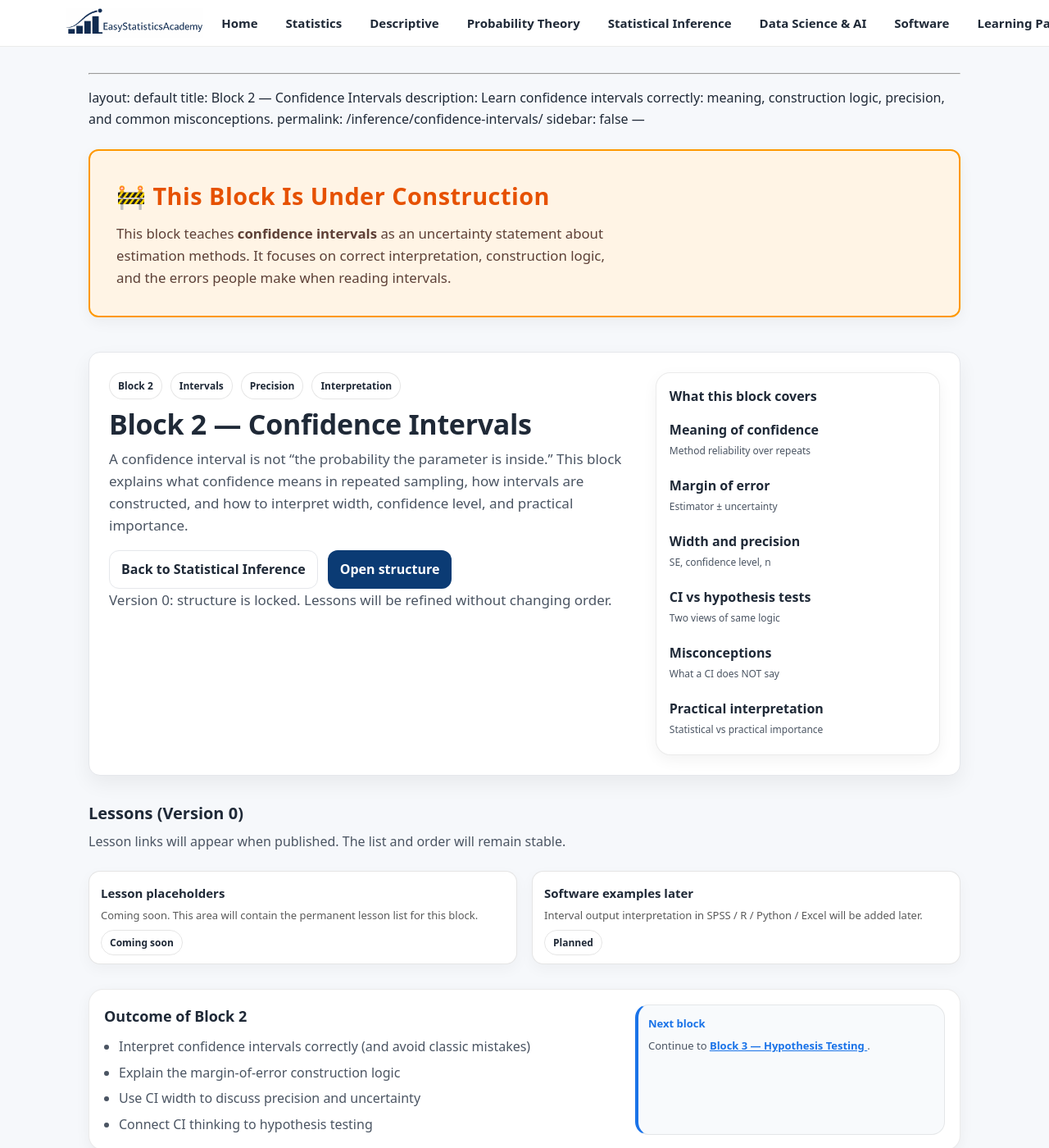
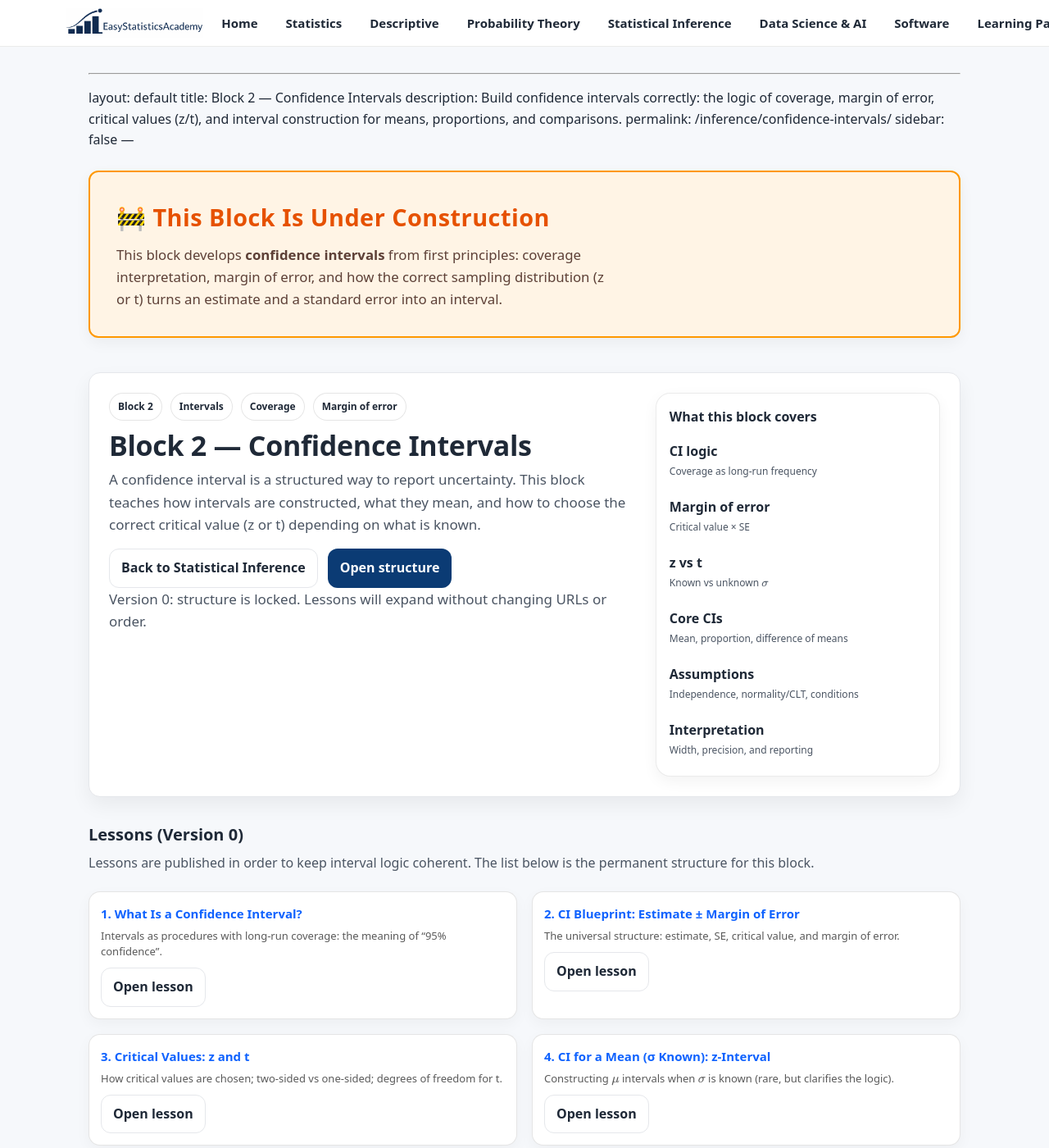
Before and after one commit to ammar-homaida-statistics/easystatisticsacademy, a Jekyll site: the page built from inference/confidence-intervals/index.md, in a window 1280 px wide and 1400 px high. Shown: the whole window at 82% size. Built offline with Jekyll 4.4.1, drawn with Linux system fonts in a browser that asks for light colours; our own code applies the rules of GitHub Pages for plain Markdown files; some of the changed text lies outside the part shown.

Commit message:
Update the structure

```diff
--- a/inference/confidence-intervals/index.md
+++ b/inference/confidence-intervals/index.md
@@ -5,11 +5,12 @@ File: /inference/confidence-intervals/index.md
 ---
 layout: default
 title: Block 2 — Confidence Intervals
-description: Learn confidence intervals correctly: meaning, construction logic, precision, and common misconceptions.
+description: Build confidence intervals correctly: the logic of coverage, margin of error, critical values (z/t), and interval construction for means, proportions, and comparisons.
 permalink: /inference/confidence-intervals/
 sidebar: false
 ---
 
+<!-- UNDER CONSTRUCTION NOTICE -->
 <section class="section section-slim">
   <div class="callout" style="background:#fff4e5; border:2px solid #ff9800; padding:2rem; border-radius:12px;">
     <div class="callout-copy">
@@ -17,13 +18,15 @@ sidebar: false
         🚧 This Block Is Under Construction
       </h2>
       <p style="margin:0; font-size:1.05rem; color:#5d4037; line-height:1.6;">
-        This block teaches <strong>confidence intervals</strong> as an uncertainty statement about estimation methods.
-        It focuses on correct interpretation, construction logic, and the errors people make when reading intervals.
+        This block develops <strong>confidence intervals</strong> from first principles:
+        coverage interpretation, margin of error, and how the correct sampling distribution
+        (z or t) turns an estimate and a standard error into an interval.
       </p>
     </div>
   </div>
 </section>
 
+<!-- ✅ Update "last visited block" -->
 <script>
   (function () {
     var KEY = "esa_continue_inference_last_block_v0";
@@ -41,15 +44,15 @@ sidebar: false
       <div class="badge-row">
         <span class="badge">Block 2</span>
         <span class="badge">Intervals</span>
-        <span class="badge">Precision</span>
-        <span class="badge">Interpretation</span>
+        <span class="badge">Coverage</span>
+        <span class="badge">Margin of error</span>
       </div>
 
       <h1>Block 2 — Confidence Intervals</h1>
       <p class="lead">
-        A confidence interval is not “the probability the parameter is inside.”
-        This block explains what confidence means in repeated sampling, how intervals are constructed,
-        and how to interpret width, confidence level, and practical importance.
+        A confidence interval is a structured way to report uncertainty.
+        This block teaches how intervals are constructed, what they mean,
+        and how to choose the correct critical value (z or t) depending on what is known.
       </p>
 
       <div class="hero-actions">
@@ -58,7 +61,7 @@ sidebar: false
       </div>
 
       <p class="muted-mini">
-        Version 0: structure is locked. Lessons will be refined without changing order.
+        Version 0: structure is locked. Lessons will expand without changing URLs or order.
       </p>
     </div>
 
@@ -66,18 +69,19 @@ sidebar: false
       <div class="panel-card">
         <h2 class="panel-title">What this block covers</h2>
         <ul class="quickstart" style="list-style:none; padding-left:0; margin:0;">
-          <li style="margin:.35rem 0;"><strong>Meaning of confidence</strong><span class="meta">Method reliability over repeats</span></li>
-          <li style="margin:.35rem 0;"><strong>Margin of error</strong><span class="meta">Estimator ± uncertainty</span></li>
-          <li style="margin:.35rem 0;"><strong>Width and precision</strong><span class="meta">SE, confidence level, n</span></li>
-          <li style="margin:.35rem 0;"><strong>CI vs hypothesis tests</strong><span class="meta">Two views of same logic</span></li>
-          <li style="margin:.35rem 0;"><strong>Misconceptions</strong><span class="meta">What a CI does NOT say</span></li>
-          <li style="margin:.35rem 0;"><strong>Practical interpretation</strong><span class="meta">Statistical vs practical importance</span></li>
+          <li style="margin:.35rem 0;"><strong>CI logic</strong><span class="meta">Coverage as long-run frequency</span></li>
+          <li style="margin:.35rem 0;"><strong>Margin of error</strong><span class="meta">Critical value × SE</span></li>
+          <li style="margin:.35rem 0;"><strong>z vs t</strong><span class="meta">Known vs unknown \(\sigma\)</span></li>
+          <li style="margin:.35rem 0;"><strong>Core CIs</strong><span class="meta">Mean, proportion, difference of means</span></li>
+          <li style="margin:.35rem 0;"><strong>Assumptions</strong><span class="meta">Independence, normality/CLT, conditions</span></li>
+          <li style="margin:.35rem 0;"><strong>Interpretation</strong><span class="meta">Width, precision, and reporting</span></li>
         </ul>
       </div>
     </div>
   </div>
 </section>
 
+<!-- ✅ Continue Reading (lesson-level placeholder key for this block) -->
 <section class="section" id="continue-reading-block2" style="display:none;">
   <div class="callout">
     <div class="callout-copy">
@@ -92,22 +96,121 @@ sidebar: false
   <div class="section-head">
     <h2>Lessons (Version 0)</h2>
     <p>
-      Lesson links will appear when published. The list and order will remain stable.
+      Lessons are published in order to keep interval logic coherent.
+      The list below is the permanent structure for this block.
     </p>
   </div>
 
   <div class="grid grid-2">
+
+    <!-- Lesson 1 -->
     <div class="card lesson-card">
-      <h3>Lesson placeholders</h3>
-      <p>Coming soon. This area will contain the permanent lesson list for this block.</p>
-      <div class="pill-row"><span class="badge">Coming soon</span></div>
+      <h3><a href="/inference/confidence-intervals/what-is-a-confidence-interval/">1. What Is a Confidence Interval?</a></h3>
+      <p>Intervals as procedures with long-run coverage: the meaning of “95% confidence”.</p>
+      <div class="pill-row">
+        <a class="btn btn-outline" href="/inference/confidence-intervals/what-is-a-confidence-interval/">Open lesson</a>
+      </div>
     </div>
 
+    <!-- Lesson 2 -->
     <div class="card lesson-card">
-      <h3>Software examples later</h3>
-      <p>Interval output interpretation in SPSS / R / Python / Excel will be added later.</p>
-      <div class="pill-row"><span class="badge">Planned</span></div>
+      <h3><a href="/inference/confidence-intervals/interval-blueprint-estimate-plus-minus/">2. CI Blueprint: Estimate ± Margin of Error</a></h3>
+      <p>The universal structure: estimate, SE, critical value, and margin of error.</p>
+      <div class="pill-row">
+        <a class="btn btn-outline" href="/inference/confidence-intervals/interval-blueprint-estimate-plus-minus/">Open lesson</a>
+      </div>
     </div>
+
+    <!-- Lesson 3 -->
+    <div class="card lesson-card">
+      <h3><a href="/inference/confidence-intervals/critical-values-z-and-t/">3. Critical Values: z and t</a></h3>
+      <p>How critical values are chosen; two-sided vs one-sided; degrees of freedom for t.</p>
+      <div class="pill-row">
+        <a class="btn btn-outline" href="/inference/confidence-intervals/critical-values-z-and-t/">Open lesson</a>
+      </div>
+    </div>
+
+    <!-- Lesson 4 -->
+    <div class="card lesson-card">
+      <h3><a href="/inference/confidence-intervals/ci-for-mean-sigma-known-z/">4. CI for a Mean (σ Known): z-Interval</a></h3>
+      <p>Constructing \(\mu\) intervals when \(\sigma\) is known (rare, but clarifies the logic).</p>
+      <div class="pill-row">
+        <a class="btn btn-outline" href="/inference/confidence-intervals/ci-for-mean-sigma-known-z/">Open lesson</a>
+      </div>
+    </div>
+
+    <!-- Lesson 5 -->
+    <div class="card lesson-card">
+      <h3><a href="/inference/confidence-intervals/ci-for-mean-sigma-unknown-t/">5. CI for a Mean (σ Unknown): t-Interval</a></h3>
+      <p>Using \(s\), t critical values, and interpreting degrees of freedom.</p>
+      <div class="pill-row">
+        <a class="btn btn-outline" href="/inference/confidence-intervals/ci-for-mean-sigma-unknown-t/">Open lesson</a>
+      </div>
+    </div>
+
+    <!-- Lesson 6 -->
+    <div class="card lesson-card">
+      <h3><a href="/inference/confidence-intervals/conditions-normality-clt-independence/">6. Conditions for Valid CIs</a></h3>
+      <p>Independence, random sampling, normality/CLT logic, and what to do when conditions fail.</p>
+      <div class="pill-row">
+        <a class="btn btn-outline" href="/inference/confidence-intervals/conditions-normality-clt-independence/">Open lesson</a>
+      </div>
+    </div>
+
+    <!-- Lesson 7 -->
+    <div class="card lesson-card">
+      <h3><a href="/inference/confidence-intervals/ci-for-proportion/">7. CI for a Proportion</a></h3>
+      <p>Intervals for \(p\): standard error \( \sqrt{\hat{p}(1-\hat{p})/n}\) and the success–failure condition.</p>
+      <div class="pill-row">
+        <a class="btn btn-outline" href="/inference/confidence-intervals/ci-for-proportion/">Open lesson</a>
+      </div>
+    </div>
+
+    <!-- Lesson 8 -->
+    <div class="card lesson-card">
+      <h3><a href="/inference/confidence-intervals/ci-for-difference-of-means-independent/">8. CI for Difference of Means (Independent Samples)</a></h3>
+      <p>Two groups: standard error for \(\bar{X}_1-\bar{X}_2\), Welch vs pooled preview.</p>
+      <div class="pill-row">
+        <a class="btn btn-outline" href="/inference/confidence-intervals/ci-for-difference-of-means-independent/">Open lesson</a>
+      </div>
+    </div>
+
+    <!-- Lesson 9 -->
+    <div class="card lesson-card">
+      <h3><a href="/inference/confidence-intervals/ci-for-difference-of-proportions/">9. CI for Difference of Proportions</a></h3>
+      <p>Comparing two rates: \(\hat{p}_1-\hat{p}_2\) and its standard error.</p>
+      <div class="pill-row">
+        <a class="btn btn-outline" href="/inference/confidence-intervals/ci-for-difference-of-proportions/">Open lesson</a>
+      </div>
+    </div>
+
+    <!-- Lesson 10 -->
+    <div class="card lesson-card">
+      <h3><a href="/inference/confidence-intervals/ci-for-paired-mean-difference/">10. CI for Paired Data (Mean of Differences)</a></h3>
+      <p>Paired designs: reduce to one-sample t-interval on the difference scores.</p>
+      <div class="pill-row">
+        <a class="btn btn-outline" href="/inference/confidence-intervals/ci-for-paired-mean-difference/">Open lesson</a>
+      </div>
+    </div>
+
+    <!-- Lesson 11 -->
+    <div class="card lesson-card">
+      <h3><a href="/inference/confidence-intervals/width-and-precision-what-controls/">11. CI Width and Precision: What Controls It?</a></h3>
+      <p>How \(n\), variability, and confidence level change interval width; planning for precision.</p>
+      <div class="pill-row">
+        <a class="btn btn-outline" href="/inference/confidence-intervals/width-and-precision-what-controls/">Open lesson</a>
+      </div>
+    </div>
+
+    <!-- Lesson 12 -->
+    <div class="card lesson-card">
+      <h3><a href="/inference/confidence-intervals/common-mistakes-and-interpretation/">12. Interpretation and Common Mistakes</a></h3>
+      <p>Correct wording, wrong wording, and typical beginner traps (parameter probability, overlap myths, etc.).</p>
+      <div class="pill-row">
+        <a class="btn btn-outline" href="/inference/confidence-intervals/common-mistakes-and-interpretation/">Open lesson</a>
+      </div>
+    </div>
+
   </div>
 </section>
 
@@ -116,10 +219,10 @@ sidebar: false
     <div class="callout-copy">
       <h2>Outcome of Block 2</h2>
       <ul class="bullets">
-        <li>Interpret confidence intervals correctly (and avoid classic mistakes)</li>
-        <li>Explain the margin-of-error construction logic</li>
-        <li>Use CI width to discuss precision and uncertainty</li>
-        <li>Connect CI thinking to hypothesis testing</li>
+        <li>Construct confidence intervals using the universal CI blueprint</li>
+        <li>Choose correct critical values (z or t) and interpret degrees of freedom</li>
+        <li>Build CIs for means, proportions, and basic comparisons</li>
+        <li>Check validity conditions and interpret intervals responsibly</li>
       </ul>
     </div>
 
@@ -138,6 +241,7 @@ sidebar: false
   </div>
 </section>
 
+<!-- ✅ Continue Reading Script (lesson-level) -->
 <script>
   (function () {
     var KEY = "esa_continue_inference_confidence_intervals_lesson_v0";
```
